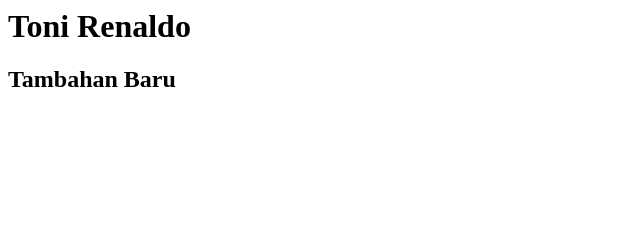
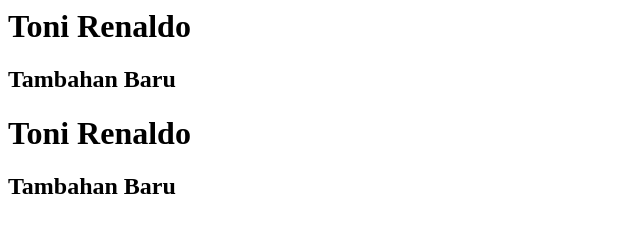
Before and after one commit to ToniRenaldo/tutorial, a plain HTML site: page index.html in a window 1280 px wide. Shown: the whole page, without its empty margins (0-640 px from the left). Drawn offline with Linux system fonts and the light colour scheme.

Commit message:
berubah dari github

```diff
--- a/index.html
+++ b/index.html
@@ -1,2 +1,4 @@
 <h1>Toni Renaldo</h1>
 <h2>Tambahan Baru</h2>
+<h1>Toni Renaldo</h1>
+<h2>Tambahan Baru</h2>
```
